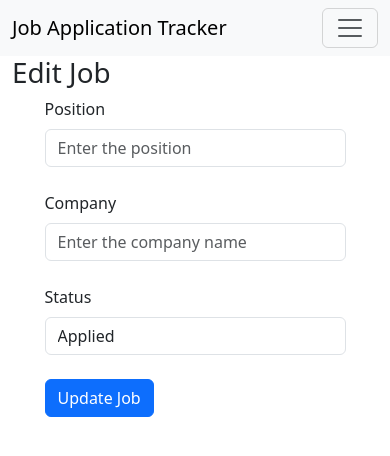
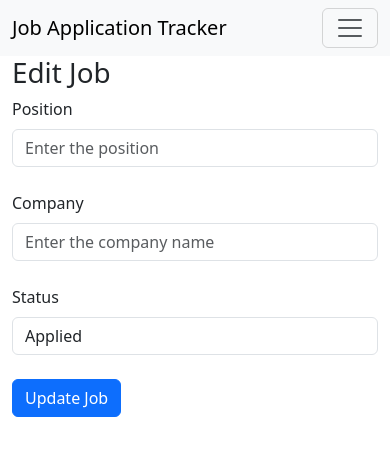
Before and after one commit to hasantohidul/job-application-tracker, a React (Create React App) app: page /edit-job/1 in a window 390 px wide. Shown: the top 456 px of the page. Built offline with nearby package versions, Linux system fonts and the light colour scheme.

Commit message:
Made some changes to boostrap classes in JobForm.js and removed all the styles from index.css

```diff
--- a/src/components/JobForm.js
+++ b/src/components/JobForm.js
@@ -98,7 +98,7 @@ function JobForm({ isEditing }) {
           <h1 className="">{isEditing ? "Edit Job" : "Add Job"}</h1>
           <Form>
             <div className="row">
-              <div className="col-10 col-sm-8 col-md-4">
+              <div className="col-12 col-sm-10 col-md-8 col-lg-6 col-xl-4">
                 <CustomTextInput
                   label="Position"
                   name="position"
@@ -110,7 +110,7 @@ function JobForm({ isEditing }) {
             </div>
 
             <div className="row">
-              <div className="col-10 col-sm-8 col-md-4">
+              <div className="col-12 col-sm-10 col-md-8 col-lg-6 col-xl-4">
                 <CustomTextInput
                   label="Company"
                   name="company"
@@ -121,7 +121,7 @@ function JobForm({ isEditing }) {
               </div>
             </div>
             <div className="row">
-              <div className="col-10 col-sm-8 col-md-4">
+              <div className="col-12 col-sm-10 col-md-8 col-lg-6 col-xl-4">
                 <CustomSelect label="Status" name="status" id="status">
                   <option value="Applied">Applied</option>
                   <option value="Interview">Interview</option>
@@ -131,7 +131,7 @@ function JobForm({ isEditing }) {
               </div>
             </div>
             <div className="row">
-              <div className="col-10 col-sm-8 col-md-4">
+              <div className="col-12 col-sm-10 col-md-8 col-lg-6 col-xl-4">
                 <button className="btn btn-primary" type="submit">
                   {isEditing ? "Update Job" : "Add Job"}
                 </button>
--- a/src/index.css
+++ /dev/null
@@ -1,13 +0,0 @@
-body {
-  margin: 0;
-  font-family: -apple-system, BlinkMacSystemFont, 'Segoe UI', 'Roboto', 'Oxygen',
-    'Ubuntu', 'Cantarell', 'Fira Sans', 'Droid Sans', 'Helvetica Neue',
-    sans-serif;
-  -webkit-font-smoothing: antialiased;
-  -moz-osx-font-smoothing: grayscale;
-}
-
-code {
-  font-family: source-code-pro, Menlo, Monaco, Consolas, 'Courier New',
-    monospace;
-}
```
